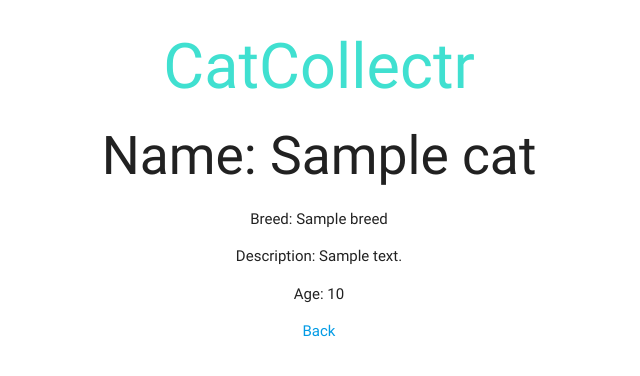
After one commit to jealvarez123/cat_collectr_django, a Django app: template main_app/templates/show.html in a window 1280 px wide. The commit adds this page. Shown: the top 376 px of the page, without its empty margins (321-961 px from the left). Run offline with Django 3.2, Linux system fonts and the light colour scheme; the template is opened without the code that fills it: most values are stand-ins (such as "Sample title", 1, 10 or a date in 2020).

Commit message:
created a show.html file to house all the cats

```diff
--- a/main_app/templates/index.html
+++ b/main_app/templates/index.html
@@ -2,19 +2,21 @@
 <!DOCTYPE html>
 <html>
   <head>
-		<title>CatCollectr</title>
+		<title>Cat Collectr</title>
     <link rel="stylesheet" type="text/css" href="{% static 'style.css' %}">
      <link rel="stylesheet" href="https://cdnjs.cloudflare.com/ajax/libs/materialize/0.100.2/css/materialize.css">
   </head>
   <body>
-  <h1>CatCollectr</h1>
+  <h1>Cat Collectr</h1>
   {% for cat in cats %}
+  <a href="/{{cat.id}}">
     <p>Name: {{ cat.name }}</p>
   {% if cat.age > 0 %}
     <p>Age: {{ cat.age }}</p>
   {% else %}
     <p>Age: Kitten</p>
   {% endif %}
+  </a>
 	<hr />
 {% endfor %}
   <footer>All Rights Reserved, CatCollectr 2018</footer>
--- /dev/null
+++ b/main_app/templates/show.html
@@ -0,0 +1,20 @@
+<!-- main_app/templates/show.html -->
+{% load staticfiles %}
+<!DOCTYPE html>
+<html>
+  <head>
+    <title>CatCollectr</title>
+    <link rel="stylesheet" href="https://cdnjs.cloudflare.com/ajax/libs/materialize/0.100.2/css/materialize.css">
+    <link rel="stylesheet" type="text/css" href="{% static 'style.css' %}">
+
+  </head>
+  <body>
+    <h1>CatCollectr</h1>
+
+    <h2> Name: {{ cat.name }}</h1>
+    <p> Breed: {{ cat.breed }}</p>
+    <p> Description: {{ cat.description }}</p>
+    <p> Age: {{ cat.age }}</p>
+      <a href="/">Back</a>
+  </body>
+</html>
--- a/main_app/urls.py
+++ b/main_app/urls.py
@@ -3,4 +3,5 @@ from . import views
 
 urlpatterns = [
 	path('', views.index, name='index'),
+    path('<int:cat_id>/', views.show, name='show')
 ]
--- a/main_app/views.py
+++ b/main_app/views.py
@@ -4,3 +4,7 @@ from .models import Cat
 def index(request):
     cats = Cat.objects.all()
     return render(request, 'index.html', { 'cats':cats })
+
+def show(request, cat_id):
+    cat = Cat.objects.get(id=cat_id)
+    return render(request, 'show.html', {'cat': cat})
```
Lines whose indentation alone changed are shown as unchanged.
